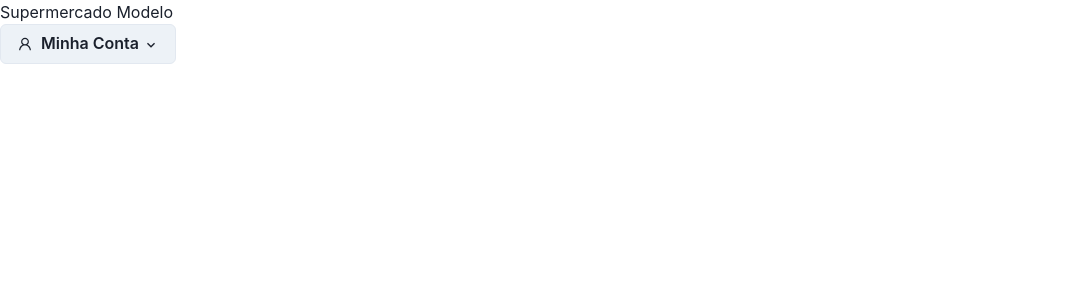
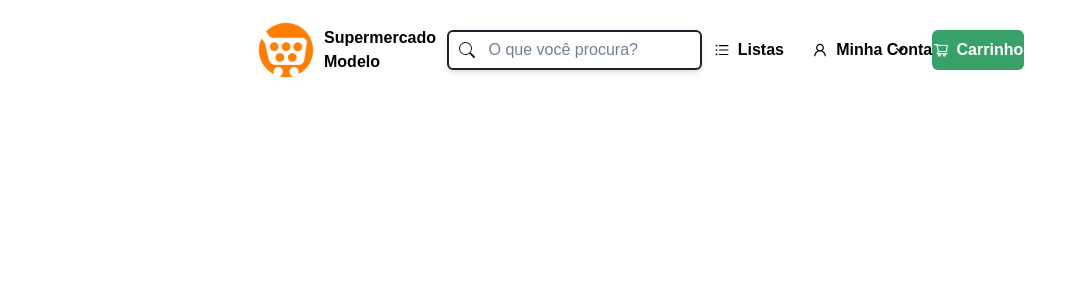
Before and after one commit to coqueirojoao/instabuychallenge, a React (Vite) app: page / in a window 1280 px wide. Shown: the top 300 px of the page, without its empty margins (0-1087 px from the left). Built offline with nearby package versions, Linux system fonts and the light colour scheme.

Commit message:
FEAT: Inicia esboço do header

```diff
--- /dev/null
+++ b/src/chakra-theme.js
@@ -0,0 +1,12 @@
+// chakra-theme.js
+
+import { extendTheme } from '@chakra-ui/react';
+
+const theme = extendTheme({
+  fonts: {
+    body: "'Poppins', sans-serif",
+    heading: "'Poppins', sans-serif",
+  },
+});
+
+export default theme;
--- a/src/index.css
+++ b/src/index.css
@@ -1,5 +1,5 @@
-* {
-    margin: 0;
-    padding: 0;
-    box-sizing: border-box;
+@import url('https://fonts.googleapis.com/css2?family=Poppins:wght@300;400;500;600;700&display=swap');
+
+body {
+    font-family: 'Poppins', sans-serif;
 }
--- a/src/main.jsx
+++ b/src/main.jsx
@@ -2,9 +2,10 @@ import ReactDOM from 'react-dom/client';
 import App from './App.jsx';
 import { BrowserRouter } from 'react-router-dom';
 import { ChakraProvider } from '@chakra-ui/react';
+import theme from './chakra-theme.js';
 
 ReactDOM.createRoot(document.getElementById('root')).render(
-  <ChakraProvider>
+  <ChakraProvider theme={theme}>
     <BrowserRouter>
       <App />
     </BrowserRouter>
--- a/src/pages/Home/components/Header/Header.jsx
+++ b/src/pages/Home/components/Header/Header.jsx
@@ -1,14 +1,29 @@
-import { Box, Text } from '@chakra-ui/react';
-import React from 'react';
-import { AiOutlineUser } from 'react-icons/ai';
+import { Box, Image, Text } from '@chakra-ui/react';
 import MenuUserHeader from './components/MenuUserHeader';
+import SearchInput from './components/SearchInput';
+import CartButton from './components/CartButton';
+import ListButton from './components/ListButton';
+import logo from '../../../../assets/instabuyLogo.png';
 
 export default function Header() {
   return (
-    <Box>
-      <Box>
-        <Text>Supermercado Modelo</Text>
+    <Box w='100%'>
+      <Box
+        display='flex'
+        alignItems='center'
+        justifyContent='space-evenly'
+        py='5'
+        px='64'
+        gap='2'
+      >
+        <Image src={logo} alt='Logo' boxSize='60px' />
+        <Text fontWeight='600' fontFamily='body' textColor='black'>
+          Supermercado Modelo
+        </Text>
+        <SearchInput />
+        <ListButton />
         <MenuUserHeader />
+        <CartButton />
       </Box>
     </Box>
   );
--- /dev/null
+++ b/src/pages/Home/components/Header/components/CartButton.jsx
@@ -0,0 +1,10 @@
+import { Button } from '@chakra-ui/react';
+import { AiOutlineShoppingCart } from 'react-icons/ai';
+
+export default function CartButton() {
+  return (
+    <Button colorScheme='green' leftIcon={<AiOutlineShoppingCart />}>
+      Carrinho
+    </Button>
+  );
+}
--- /dev/null
+++ b/src/pages/Home/components/Header/components/ListButton.jsx
@@ -0,0 +1,17 @@
+import { Button } from '@chakra-ui/react';
+import { AiOutlineUnorderedList } from 'react-icons/ai';
+
+export default function ListButton() {
+  return (
+    <Button
+      colorScheme='transparent'
+      leftIcon={<AiOutlineUnorderedList />}
+      textColor='black'
+      transition='all 0.2s'
+      borderRadius='md'
+      _hover={{ bg: 'gray.100' }}
+    >
+      Listas
+    </Button>
+  );
+}
--- a/src/pages/Home/components/Header/components/MenuUserHeader.jsx
+++ b/src/pages/Home/components/Header/components/MenuUserHeader.jsx
@@ -1,4 +1,4 @@
-import { ChevronDownIcon, HamburgerIcon } from '@chakra-ui/icons';
+import { ChevronDownIcon } from '@chakra-ui/icons';
 import {
   IconButton,
   Menu,
@@ -16,15 +16,15 @@ export default function MenuUserHeader() {
         as={IconButton}
         px={4}
         py={2}
+        colorScheme='transparent'
+        textColor='black'
         transition='all 0.2s'
         borderRadius='md'
-        borderWidth='1px'
-        _hover={{ bg: 'gray.400' }}
-        _expanded={{ bg: 'blue.400' }}
-        _focus={{ boxShadow: 'outline' }}
+        _hover={{ bg: 'gray.100' }}
         leftIcon={<AiOutlineUser />}
+        rightIcon={<ChevronDownIcon />}
       >
-        Minha Conta <ChevronDownIcon />
+        Minha Conta
       </MenuButton>
       <MenuList>
         <MenuItem>New File</MenuItem>
--- /dev/null
+++ b/src/pages/Home/components/Header/components/SearchInput.jsx
@@ -0,0 +1,21 @@
+import { Input, InputGroup, InputLeftElement } from '@chakra-ui/react';
+import { BsSearch } from 'react-icons/bs';
+
+function SearchInput() {
+  return (
+    <InputGroup w='50%'>
+      <InputLeftElement pointerEvents='none'>
+        <BsSearch color='gray.300' />
+      </InputLeftElement>
+      <Input
+        type='text'
+        placeholder='O que você procura?'
+        borderRadius='md'
+        boxShadow='md'
+        border='2px'
+      />
+    </InputGroup>
+  );
+}
+
+export default SearchInput;
```
